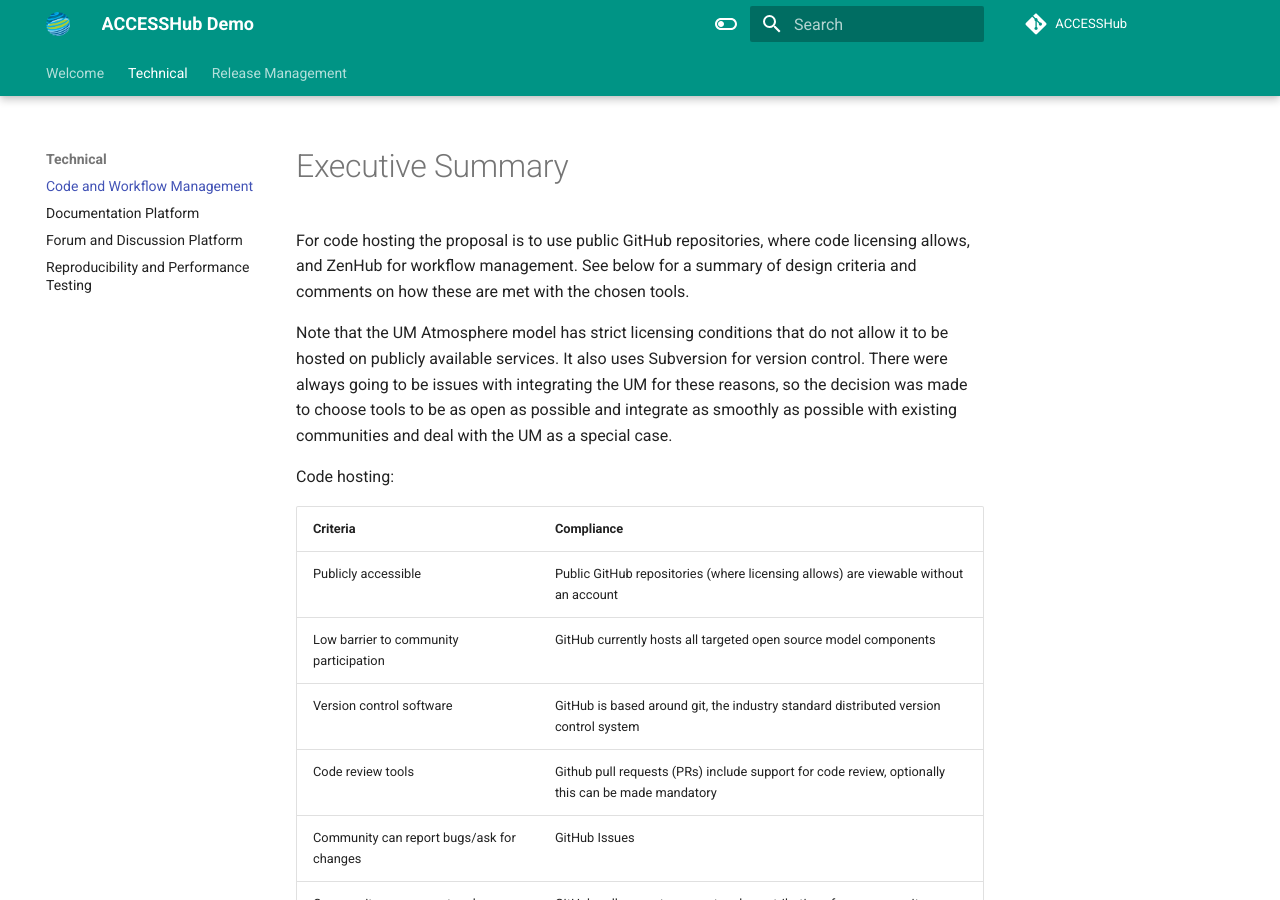
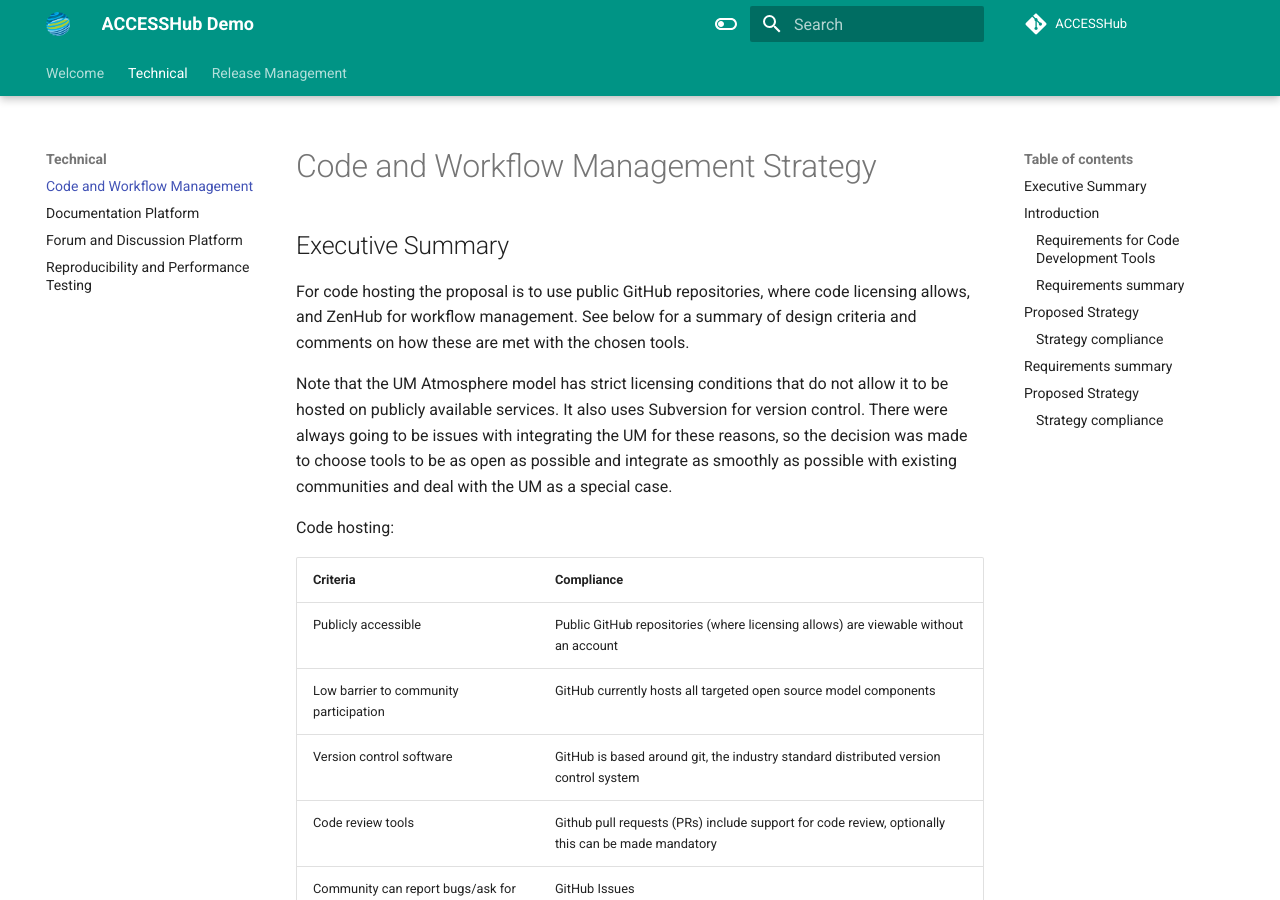
Before and after one commit to ACCESS-NRI/procedures-and-practices, an MkDocs documentation site: the page built from docs/technical/code_and_workflow_platform_strategy.md, in a window 1280 px wide and 900 px high. Built offline with MkDocs 1.6.1 and Material for MkDocs 9.7.7, drawn with Linux system fonts in a browser that asks for light colours; comment, search, counter and statistics services are not loaded.

Commit message:
Added title to workflow management. Reduced titles for other headings

```diff
--- a/docs/technical/code_and_workflow_platform_strategy.md
+++ b/docs/technical/code_and_workflow_platform_strategy.md
@@ -1,4 +1,5 @@
-# Executive Summary
+# Code and Workflow Management Strategy
+## Executive Summary
 
 For code hosting the proposal is to use public GitHub repositories,
 where code licensing allows, and ZenHub for workflow management. See
@@ -39,7 +40,7 @@ Workflow management:
 | High level reporting tools     | ZenHub roadmap and release functionality |
 | On time delivery               | ZenHub includes extensive support for agile development,  planning and reporting, enabling timely delivery |
 
-# Introduction
+## Introduction
 
 ACCESS-NRI (NRI) has a requirement to develop climate, weather and
 earth-system research models for the Australian community. These models
@@ -71,7 +72,7 @@ the following approaches:
 
 -   On time release delivery
 
-## Requirements for Code Development Tools
+### Requirements for Code Development Tools
 
 Best practice software development includes using modern version control
 systems, continuous integration (CI) testing, code review and excellent
@@ -133,7 +134,7 @@ actively participate in the development of the models and software
 curated by the NRI. As such, the code development tools must be
 accessible by the whole community and easy to learn and operate.
 
-## Requirements summary
+### Requirements summary
 
 | **Category**   | **Requirements**                  |
 |----------------|-----------------------------------|
@@ -148,7 +149,7 @@ accessible by the whole community and easy to learn and operate.
 | Provenance     | Code version control              |
 | Code review    | Support for code review during update |
 
-# Proposed Strategy
+## Proposed Strategy
 
 For Git-based repositories, there are currently 3 different well-known
 platforms: Bitbucket, Gitlab and GitHub.
@@ -190,7 +191,7 @@ model component. These configuration repositories will contain all
 information and auxiliary tools needed to build and run the
 configuration.
 
-## Strategy compliance
+### Strategy compliance
 
 See Executive summary above.
 
@@ -238,7 +239,7 @@ accurately estimate and meet software delivery timelines.
 | Community          | On time delivery                  |
 |                    | Open to the community             |
 
-# Proposed Strategy
+## Proposed Strategy
 
 GitHub has a project management tool, called GitHub Projects, included
 with GitHub repositories. However, this tool is quite simple and does
@@ -268,6 +269,6 @@ ZenHub supports agile development and includes planning poker, sprint
 planning and executtion, velocity estimates for better release timeline
 planning and burndown charts for tracking spring progress.
 
-## Strategy compliance
+### Strategy compliance
 
 See Executive summary above.
```
